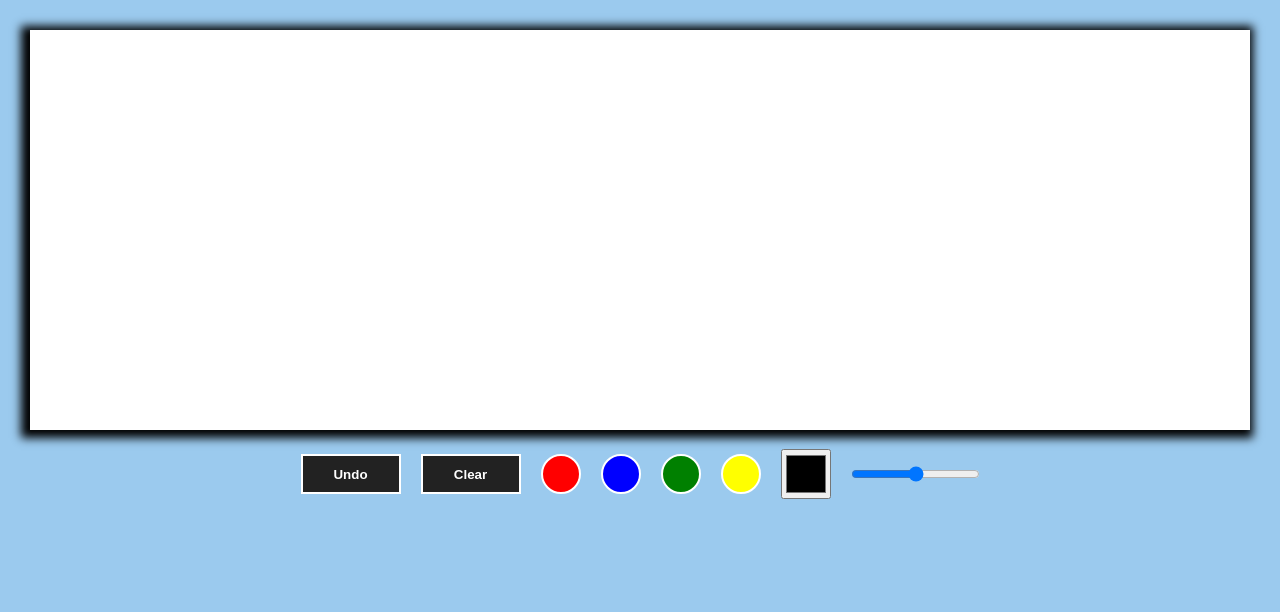
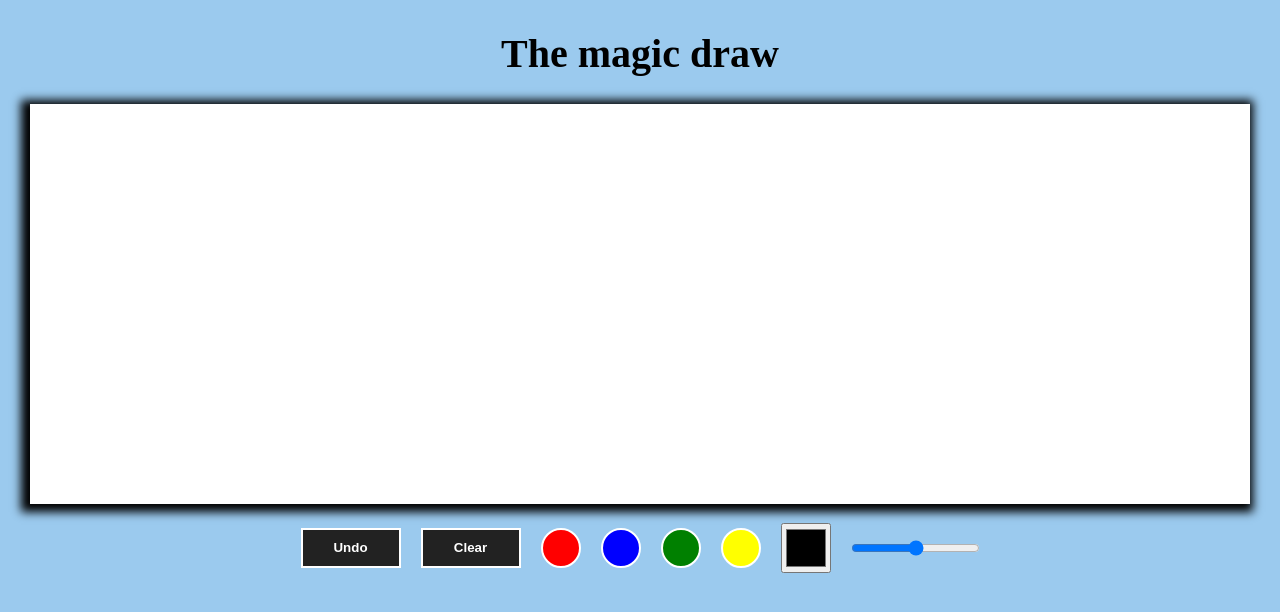
Before and after one commit to Virabyan99/Drawing-app-canvas, a plain HTML site: page index.html in a window 1280 px wide. Drawn offline with Linux system fonts and the light colour scheme.

Commit message:
Animation added

```diff
--- a/index.html
+++ b/index.html
@@ -8,6 +8,7 @@
     <script src="script.js" defer></script>
   </head>
   <body>
+    <h1 class="heading">The magic draw</h1>
     <div class="field">
       <canvas id="canvas"></canvas>
       <div class="tools">
--- a/style.css
+++ b/style.css
@@ -8,6 +8,18 @@ body {
   padding: 30px;
   overflow: hidden;
   background: #9bcaee;
+}
+
+.heading {
+    font-size: 40px;
+    margin-top: 0;
+    padding-top: 0;
+    display: flex;
+    justify-content: center;
+    align-items: center;
+    opacity: 0;
+    transform: translateY(20px);
+    animation: slideInFade 1s forwards;
 }
 
 canvas {
@@ -58,3 +70,14 @@ canvas {
   align-self: center;
   margin: 0 10px;
 }
+
+@keyframes slideInFade {
+    from {
+        opacity: 0;
+        transform: translateY(20px);
+    }
+    to {
+        opacity: 1;
+        transform: translateY(0);
+    }
+}
```
